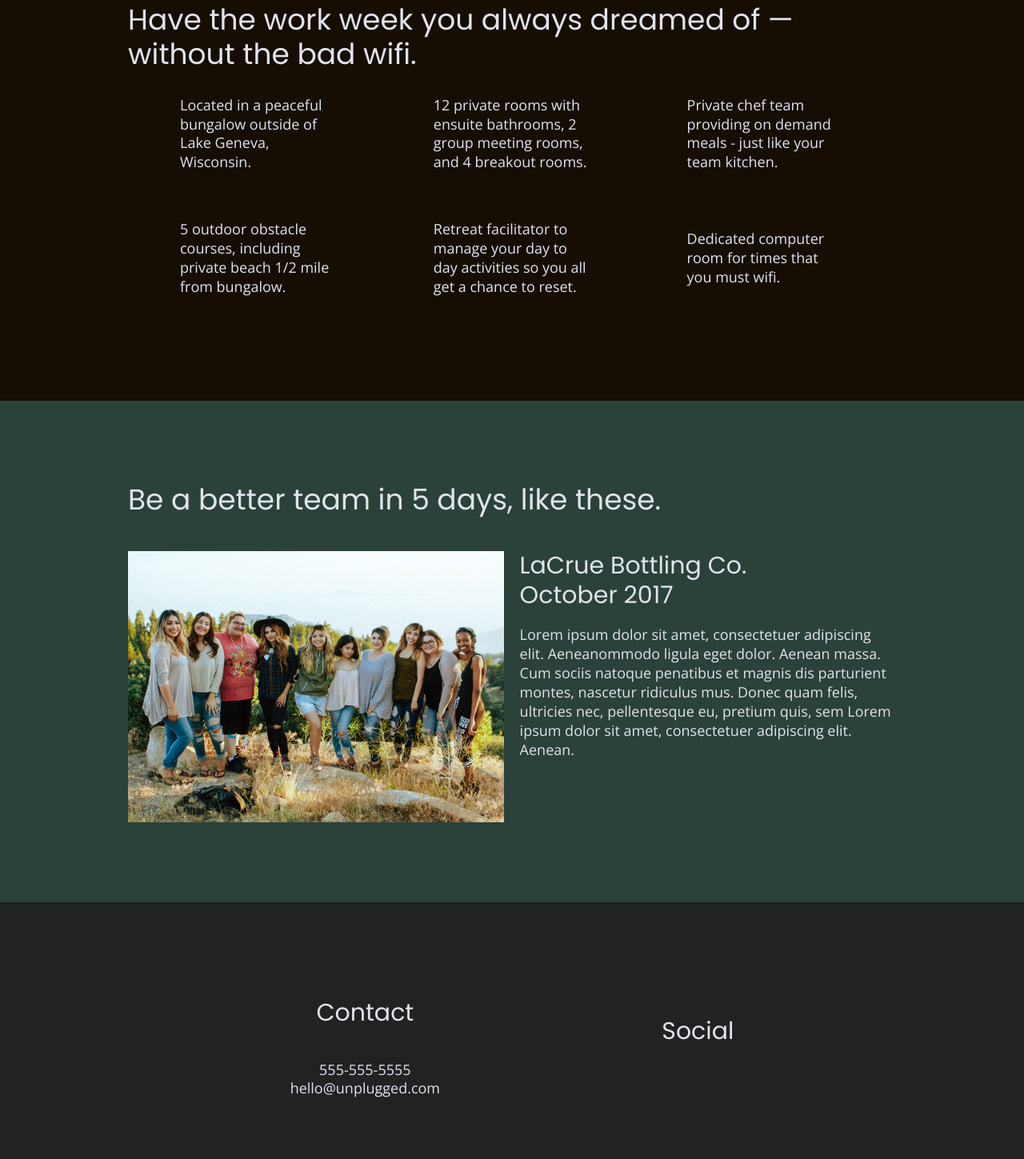
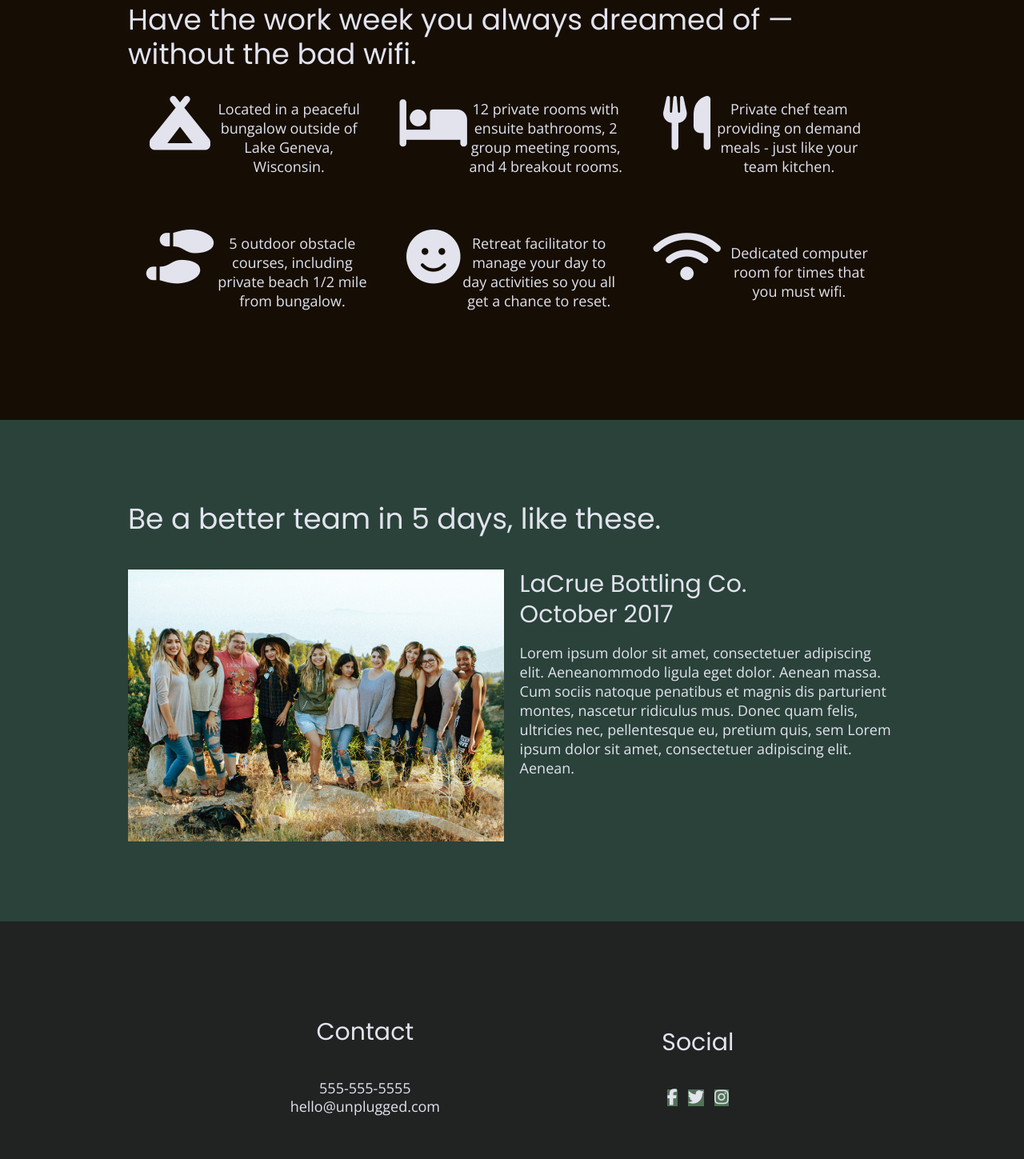
Before and after one commit to kahn-s/unplugged-retreat, a website built with Parcel: page index.html in a window 1280 px wide. Shown: the part 1099-2548 px from the top of the page at 80% size. Built offline with nearby package versions, Linux system fonts and the light colour scheme.

Commit message:
added icons to homepage fixed broken links

```diff
--- a/css/main.css
+++ b/css/main.css
@@ -227,8 +227,14 @@ footer .social-icons{
   display:flex;
   justify-content: space-around;
   align-items: center;
+}
+
+footer .social-icons i{
+  font-size: 1.125em;
+  background-color: #527158;
 
 }
+
 footer .social-icons p{
   display: flex;
   justify-content: center;
@@ -319,9 +325,14 @@ input[type=button]{
     align-items: center;
     flex-flow: row wrap;
 }
+.features i{
+  font-size: 3.75em;
+  margin-bottom: 40px;
+}
 
 .features p{
   margin: 0;
+  text-align: center;
 }
 
 /*  Reviews */
@@ -387,6 +398,7 @@ input[type=button]{
   justify-content: center;
   align-items: center;
   flex-flow: row wrap;
+  background-color: #527158;
 }
 
 .faq .content-wrapper{
@@ -400,9 +412,6 @@ input[type=button]{
   margin-bottom: 40px;
 }
 
-.faq .faq-content{
-  margin-bottom: 50px;
-}
 
 /* ==========================================================================
    Helper classes
--- a/index.html
+++ b/index.html
@@ -19,7 +19,7 @@
   <link rel="stylesheet" href="css/normalize.css">
   <link rel="stylesheet" href="css/main.css">
   <link href="https://fonts.googleapis.com/css2?family=Open+Sans:wght@300;700&family=Poppins:wght@400;700&display=swap" rel="stylesheet">
-
+  <script src="https://kit.fontawesome.com/c6c59dfde9.js" crossorigin="anonymous"></script>
   <meta name="theme-color" content="#fafafa">
 </head>
 
@@ -69,27 +69,39 @@
       <h2>Have the work week you always dreamed of &mdash; without the bad wifi.</h2>
       <div class="features-items">
         <article>
-          <p class="fontawsome-icon"></p>
+          <p class="fontawsome-icon">
+            <i class="fas fa-campground"></i>
+          </p>
           <p class="features-item-description">Located in a peaceful bungalow outside of Lake Geneva, Wisconsin.</p>
         </article>
         <article>
-          <p class="fontawsome-icon"></p>
+          <p class="fontawsome-icon">
+            <i class="fas fa-bed"></i>
+          </p>
           <p class="features-item-description">12 private rooms with ensuite bathrooms, 2 group meeting rooms, and 4 breakout rooms.</p>
         </article>
         <article>
-          <p class="fontawsome-icon"></p>
+          <p class="fontawsome-icon">
+            <i class="fas fa-utensils"></i>
+          </p>
           <p class="features-item-description">Private chef team providing on demand meals - just like your team kitchen.</p>
         </article>
         <article>
-          <p class="fontawsome-icon"></p>
+          <p class="fontawsome-icon">
+            <i class="fas fa-shoe-prints"></i>
+          </p>
           <p class="features-item-description">5 outdoor obstacle courses, including private beach 1/2 mile from bungalow.</p>
         </article>
         <article>
-          <p class="fontawsome-icon"></p>
+          <p class="fontawsome-icon">
+            <i class="fas fa-smile"></i>
+          </p>
           <p class="features-item-description">Retreat facilitator to manage your day to day activities so you all get a chance to reset.</p>
         </article>
         <article>
-          <p class="fontawsome-icon"></p>
+          <p class="fontawsome-icon">
+            <i class="fas fa-wifi"></i>
+          </p>
           <p class="features-item-description">Dedicated computer room for times that you must wifi.</p>
         </article>
       </div>
@@ -121,9 +133,9 @@
      <div class="social">
           <h4>Social</h4>
         <div class="social-icons">
-          <p><a href="https://www.facebook.com/yoursite" target="_blank"></a></p>
-          <p><a href="https://www.twitter.com/yoursite" target="_blank"></a></p>
-          <p><a href="https://www.instagram.com/yoursite" target="_blank"></a></p>
+          <p><i class="fab fa-facebook-f"></i><a href="https://www.facebook.com/yoursite" target="_blank"></a></p>
+          <p><i class="fab fa-twitter"></i><a href="https://www.twitter.com/yoursite" target="_blank"></a></p>
+          <p><i class="fab fa-instagram"></i><a href="https://www.instagram.com/yoursite" target="_blank"></a></p>
         </div>
       </div><!--social-->
     </div><!--footer-content-->
```
Also changed, not shown: faq/index.html (+4 -2 lines).
